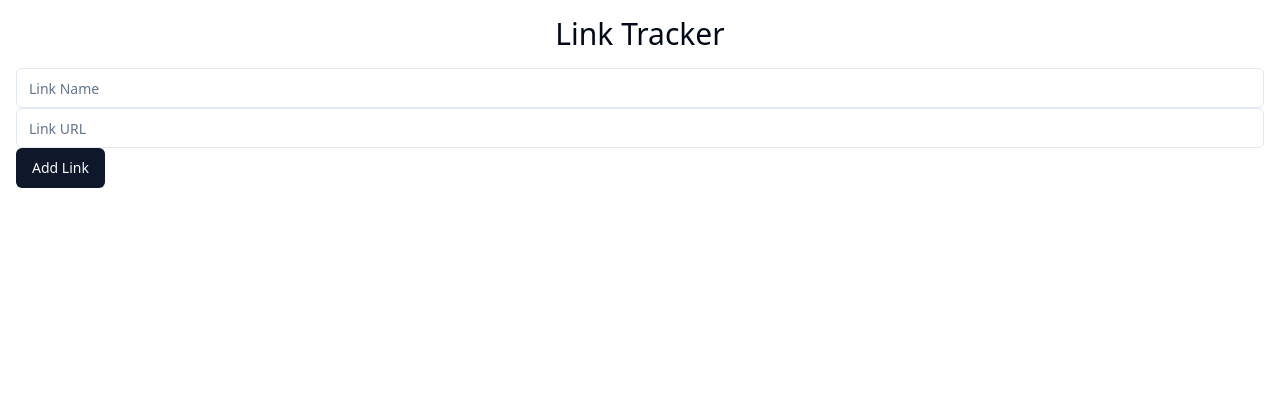
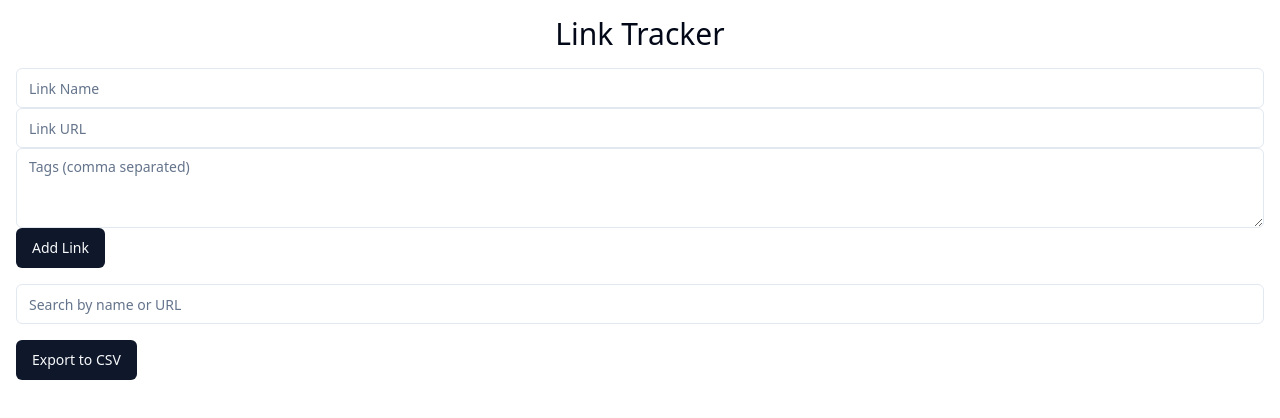
Before and after one commit to GPT-Engineer-App/link-tracker-web, a React (Vite) app: page / in a window 1280 px wide. Shown: the top 418 px of the page. Built offline with nearby package versions, Linux system fonts and the light colour scheme.

Commit message:
Implement additional enhancements: search bar, tagging, and CSV export.

```diff
--- a/package.json
+++ b/package.json
@@ -43,11 +43,13 @@
     "cmdk": "^1.0.0",
     "date-fns": "^3.6.0",
     "embla-carousel-react": "^8.1.5",
+    "file-saver": "^2.0.5",
     "html-to-image": "^1.11.11",
     "input-otp": "^1.2.4",
     "lucide-react": "^0.336.0",
     "next-themes": "^0.3.0",
     "react": "^18.2.0",
+    "react-csv": "^2.2.2",
     "react-day-picker": "^8.10.1",
     "react-dom": "^18.2.0",
     "react-hook-form": "^7.52.0",
--- a/src/pages/Index.jsx
+++ b/src/pages/Index.jsx
@@ -3,11 +3,17 @@ import { Button } from "@/components/ui/button";
 import { Input } from "@/components/ui/input";
 import { Card, CardContent, CardHeader, CardTitle } from "@/components/ui/card";
 import { Alert, AlertDescription, AlertTitle } from "@/components/ui/alert";
+import { Label } from "@/components/ui/label";
+import { Textarea } from "@/components/ui/textarea";
+import { saveAs } from "file-saver";
+import { CSVLink } from "react-csv";
 
 const Index = () => {
   const [links, setLinks] = useState([]);
   const [linkName, setLinkName] = useState("");
   const [linkURL, setLinkURL] = useState("");
+  const [tags, setTags] = useState("");
+  const [searchTerm, setSearchTerm] = useState("");
   const [error, setError] = useState("");
 
   const handleAddLink = () => {
@@ -28,11 +34,29 @@ const Index = () => {
       return;
     }
 
-    setLinks([...links, { name: linkName, url: linkURL }]);
+    setLinks([...links, { name: linkName, url: linkURL, tags: tags.split(",").map(tag => tag.trim()), traffic: 0 }]);
     setLinkName("");
     setLinkURL("");
+    setTags("");
     setError("");
   };
+
+  const handleSearch = (e) => {
+    setSearchTerm(e.target.value);
+  };
+
+  const filteredLinks = links.filter(
+    (link) =>
+      link.name.toLowerCase().includes(searchTerm.toLowerCase()) ||
+      link.url.toLowerCase().includes(searchTerm.toLowerCase())
+  );
+
+  const csvData = links.map(link => ({
+    name: link.name,
+    url: link.url,
+    traffic: link.traffic,
+    tags: link.tags.join(", ")
+  }));
 
   return (
     <div className="container mx-auto p-4">
@@ -50,6 +74,12 @@ const Index = () => {
           onChange={(e) => setLinkURL(e.target.value)}
           className="mr-2"
         />
+        <Textarea
+          placeholder="Tags (comma separated)"
+          value={tags}
+          onChange={(e) => setTags(e.target.value)}
+          className="mr-2"
+        />
         <Button onClick={handleAddLink}>Add Link</Button>
       </div>
       {error && (
@@ -58,8 +88,21 @@ const Index = () => {
           <AlertDescription>{error}</AlertDescription>
         </Alert>
       )}
+      <div className="mb-4">
+        <Input
+          placeholder="Search by name or URL"
+          value={searchTerm}
+          onChange={handleSearch}
+          className="mr-2"
+        />
+      </div>
+      <div className="mb-4">
+        <CSVLink data={csvData} filename={"links.csv"}>
+          <Button>Export to CSV</Button>
+        </CSVLink>
+      </div>
       <div className="grid grid-cols-1 md:grid-cols-2 lg:grid-cols-3 gap-4">
-        {links.map((link, index) => (
+        {filteredLinks.map((link, index) => (
           <Card key={index}>
             <CardHeader>
               <CardTitle>{link.name}</CardTitle>
@@ -68,6 +111,8 @@ const Index = () => {
               <a href={link.url} target="_blank" rel="noopener noreferrer">
                 {link.url}
               </a>
+              <div>Tags: {link.tags.join(", ")}</div>
+              <div>Traffic: {link.traffic}</div>
             </CardContent>
           </Card>
         ))}
```
Also changed, not shown: 1 other file (tests, documents, lock files or other folders).
